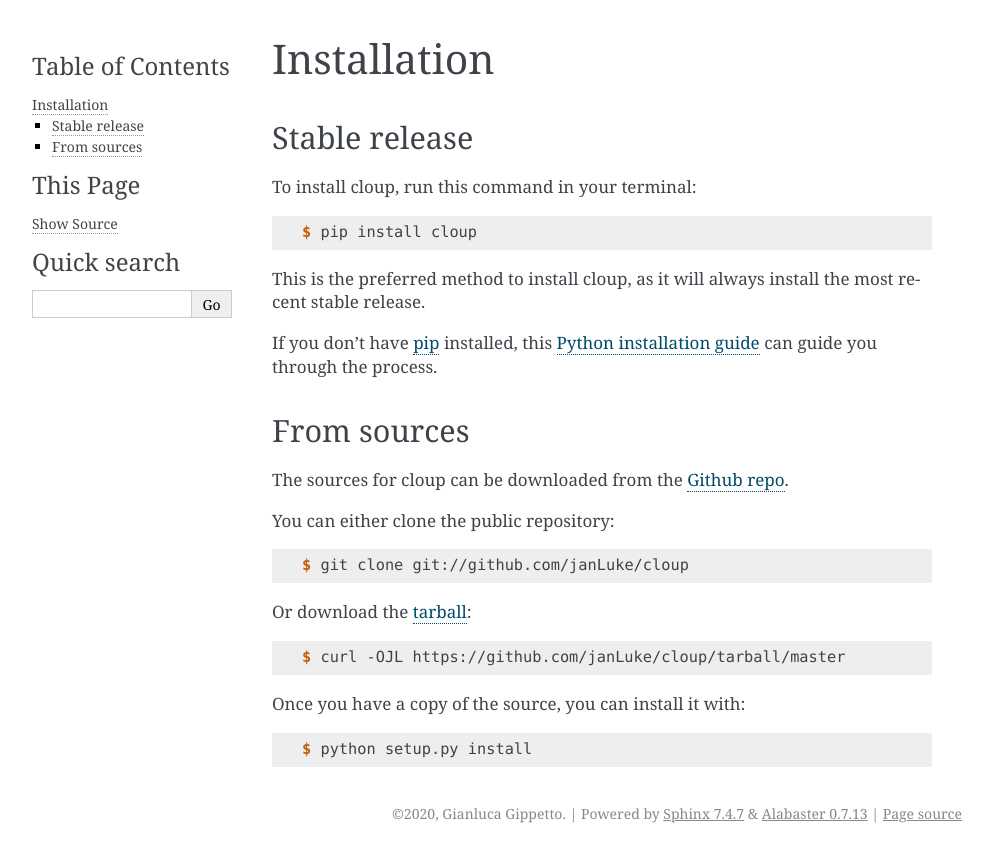
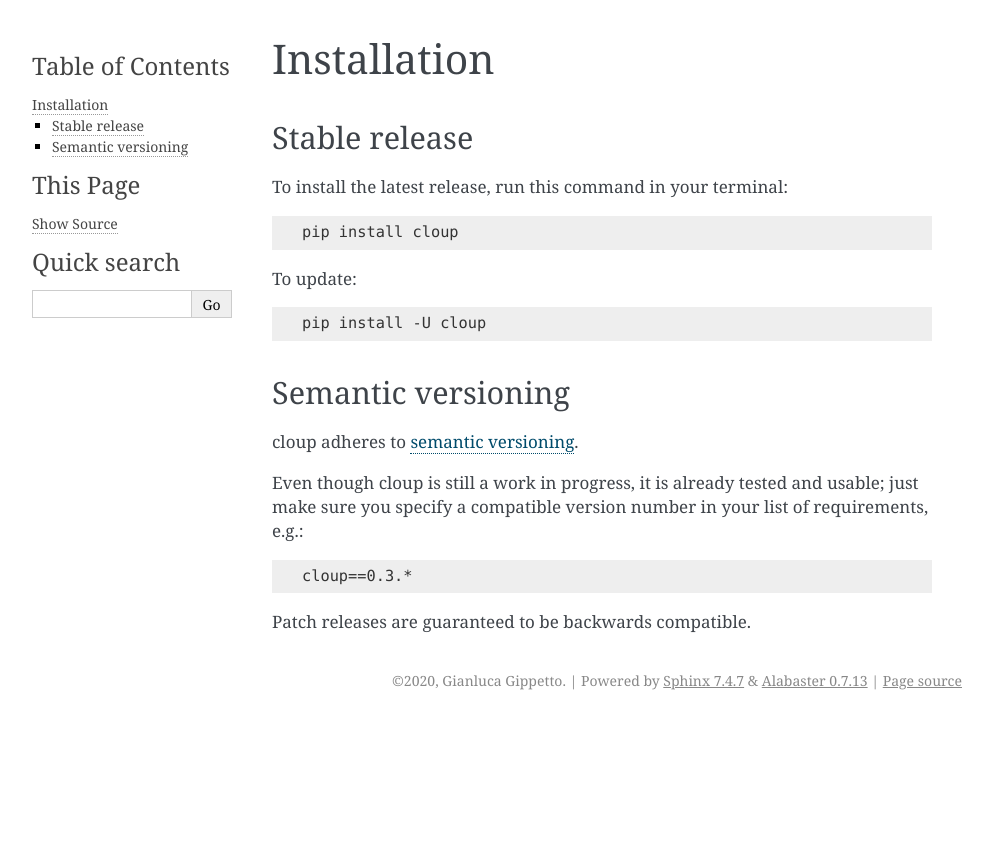
Before and after one commit to janluke/cloup, a Sphinx documentation site: the page built from docs/installation.rst, in a window 1280 px wide. Shown: the top 862 px of the page, without its empty margins (148-1141 px from the left). Built offline with Sphinx 7.4.7, drawn with Linux system fonts in a browser that asks for light colours; pages that are not in the unit, such as notebooks, are missing from menus.

Commit message:
Docs: changes to installation.rst

```diff
--- a/docs/installation.rst
+++ b/docs/installation.rst
@@ -1,51 +1,29 @@
-.. highlight:: shell
+.. highlight:: console
 
 ============
 Installation
 ============
 
-
 Stable release
 --------------
 
-To install cloup, run this command in your terminal:
+To install the latest release, run this command in your terminal::
 
-.. code-block:: console
+    pip install cloup
 
-    $ pip install cloup
+To update::
 
-This is the preferred method to install cloup, as it will always install the most recent stable release.
-
-If you don't have `pip`_ installed, this `Python installation guide`_ can guide
-you through the process.
-
-.. _pip: https://pip.pypa.io
-.. _Python installation guide: http://docs.python-guide.org/en/latest/starting/installation/
+    pip install -U cloup
 
 
-From sources
-------------
+Semantic versioning
+--------------------
+cloup adheres to `semantic versioning <https://semver.org/>`_.
 
-The sources for cloup can be downloaded from the `Github repo`_.
+Even though cloup is still a work in progress, it is already tested and usable;
+just make sure you specify a compatible version number in your list of
+requirements, e.g.::
 
-You can either clone the public repository:
+    cloup==0.3.*
 
-.. code-block:: console
-
-    $ git clone git://github.com/janLuke/cloup
-
-Or download the `tarball`_:
-
-.. code-block:: console
-
-    $ curl -OJL https://github.com/janLuke/cloup/tarball/master
-
-Once you have a copy of the source, you can install it with:
-
-.. code-block:: console
-
-    $ python setup.py install
-
-
-.. _Github repo: https://github.com/janLuke/cloup
-.. _tarball: https://github.com/janLuke/cloup/tarball/master
+Patch releases are guaranteed to be backwards compatible.
```
